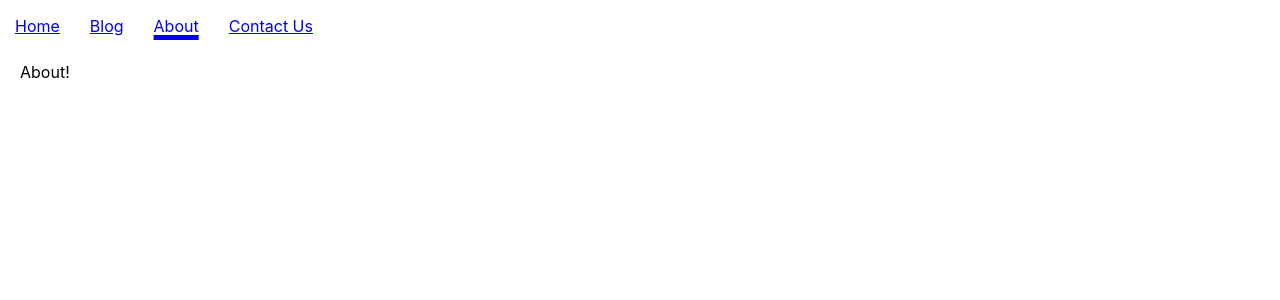
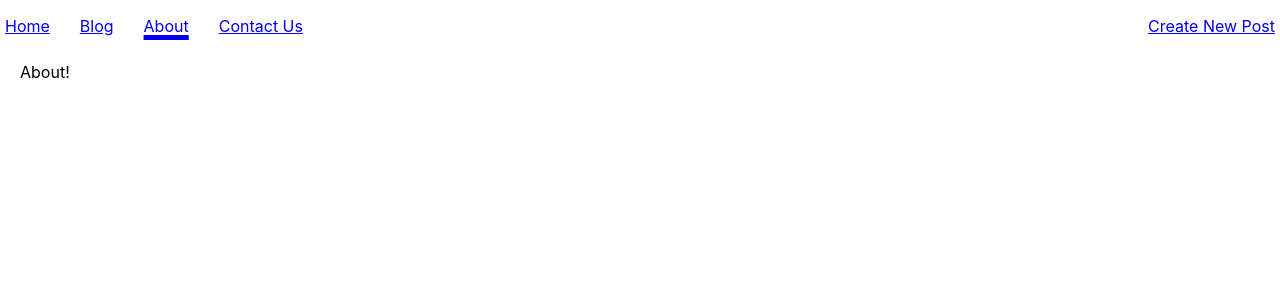
Before and after one commit to headquarters/jest-tests-with-msw, a React (Create React App) app: page /about in a window 1280 px wide. Shown: the top 300 px of the page. Built offline with nearby package versions, Linux system fonts and the light colour scheme.

Commit message:
new post progress, add MSW delay

```diff
--- a/src/App.css
+++ b/src/App.css
@@ -1,4 +1,9 @@
 
+header.nav {
+  display: flex;
+  align-items: center;
+  justify-content: space-between;
+}
 nav ul {
   padding: 0;
 }
@@ -8,7 +13,11 @@ nav ul li {
   padding: 0 10px;
 }
 
-nav ul li a {
+nav ul li:first-child {
+  padding-left: 0;
+}
+
+.nav a {
   padding: 5px;
 }
 
--- a/src/App.js
+++ b/src/App.js
@@ -10,6 +10,7 @@ import Contact from './Contact';
 import Home from './Home';
 import Blog from './Blog';
 import Post from './Post';
+import NewPost from './NewPost';
 
 function App() {
   return (
@@ -24,6 +25,7 @@ function App() {
               <li><NavLink to="/contact" exact activeClassName="active">Contact Us</NavLink></li>
             </ul>
           </nav>
+          <NavLink to="/blog/post/new" exact activeClassName="active">Create New Post</NavLink>
         </header>
         <main>
           <Switch>
@@ -35,6 +37,9 @@ function App() {
             </Route>
             <Route path="/blog" exact>
               <Blog />
+            </Route>
+            <Route path="/blog/post/new" exact>
+              <NewPost />
             </Route>
             <Route path="/blog/post/:id" exact>
               <Post />
--- /dev/null
+++ b/src/NewPost.jsx
@@ -0,0 +1,29 @@
+import { useState, useEffect } from 'react';
+import { useParams } from 'react-router-dom';
+
+const NewPost = () => {
+  const [post, setPost] = useState(null)
+
+  // useEffect(() => {
+  //   fetch(`/api/${id}`)
+  //   .then(res => res.json())
+  //   .then(
+  //     (result) => {
+  //       setPost(result);
+  //     },
+  //     (error) => {
+  //       console.error(error);
+  //     }
+  //   );
+  // }, [id]);
+
+  return <div>
+    <h1>Create New Post</h1>
+    <form>
+      Title <input type="text" />
+      Text <input type="text" />
+    </form>
+  </div>;
+}
+
+export default NewPost;
--- a/src/mocks/handlers.js
+++ b/src/mocks/handlers.js
@@ -1,15 +1,17 @@
 import { rest } from 'msw';
 import data from './data.json';
 
+const delay = process.env.NODE_ENV === "test" ? 0 : 500;
+
 export const handlers = [
   rest.get('/api/', (req, res, ctx) => {
-    return res(ctx.json(data));
+    return res(ctx.delay(delay), ctx.json(data));
   }),
 
 
   rest.get('/api/:id', (req, res, ctx) => {
     const { id } = req.params;
     const post = data.find(post => post.id.toString() === id);
-    return res(ctx.json(post));
+    return res(ctx.delay(delay), ctx.json(post));
   }),
 ];
```
Also changed, not shown: 1 other file (tests, documents, lock files or other folders).
